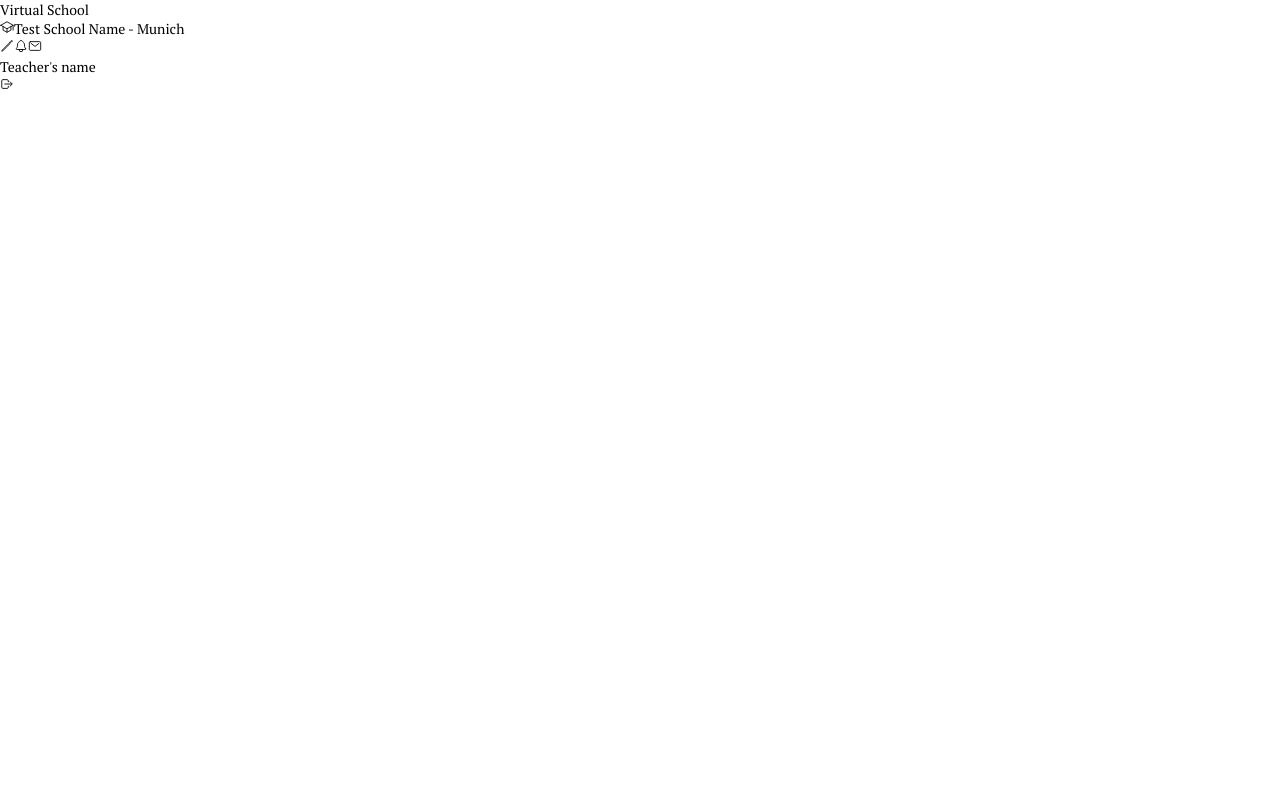
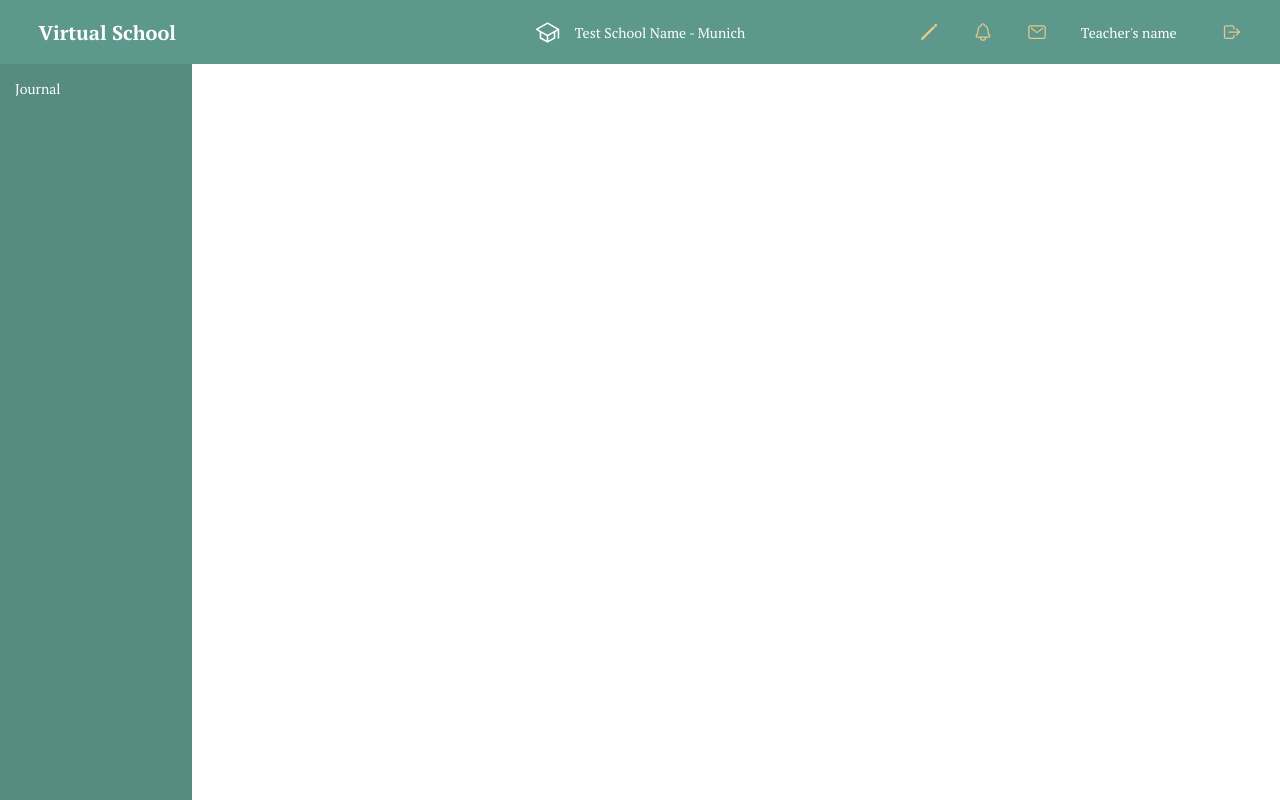
Before and after one commit to dhristoskov/virtual-school, a React (Create React App) app in the folder app-frontend/: page / in a window 1280 px wide. Built offline with nearby package versions, Linux system fonts and the light colour scheme; the HTML template or start-up script is replaced by a standard one.

Commit message:
virtual-school add menu

```diff
--- a/app-frontend/src/components/header/Header.scss
+++ b/app-frontend/src/components/header/Header.scss
@@ -1 +1,34 @@
 @import '../../styles//colors';
+@import '../../styles//font-sizes';
+
+.header-main {
+    width: 100%;
+    height: 8vh;
+    padding: 1% 3%;
+    display: flex;
+    justify-content: space-between;
+    align-items: center;
+    background-color: $color-green;
+    color: $color-white;
+
+    &-logo, &-school {
+        width: 33%;
+    }
+
+    &-logo {
+        font-size: $medium-size;
+        font-weight: 700;
+    }
+
+    &-school {
+        display: flex;
+        justify-content: center;
+        align-items: center;
+        font-size: 25px;
+
+        &--title {
+            font-size: 14px;
+            margin-left: 15px;
+        }
+    }
+}
--- a/app-frontend/src/components/header/Header.tsx
+++ b/app-frontend/src/components/header/Header.tsx
@@ -1,33 +1,19 @@
 import React from 'react';
-import {
-    IoSchoolOutline,
-    IoMailOutline,
-    IoNotificationsOutline,
-    IoPencilOutline,
-    IoLogOutOutline
-} from 'react-icons/io5';
 
-//IoMailUnreadOutline - incoming message
-//IoNotifications - has notification
+import { IoSchoolOutline } from 'react-icons/io5';
 
 import './Header.scss';
+
+import HeaderOptions from './header-options/HeaderOptions';
 
 const Header = () => {
     return (
         <div className='header-main'>
             <p className='header-main-logo'>Virtual School</p>
-            <p className='header-main-school'><IoSchoolOutline /><span>Test School Name - Munich</span></p>
-            <div className='header-main-menu'>
-                <div className='header-main-menu--buttons'>
-                    <IoPencilOutline />
-                    <IoNotificationsOutline />
-                    <IoMailOutline />
-                </div>
-                <div className='header-main-menu--teacher'>
-                    <p>Teacher's name</p>
-                </div>
-                <p className='header-main-menu--logout'><IoLogOutOutline /></p>
-            </div>
+            <p className='header-main-school'><IoSchoolOutline />
+                <span className='header-main-school--title'>Test School Name - Munich</span>
+            </p>
+            <HeaderOptions />
         </div>
     );
 }
--- /dev/null
+++ b/app-frontend/src/components/header/header-options/HeaderOptions.scss
@@ -0,0 +1,33 @@
+@import '../../../styles/font-sizes';
+@import '../../../styles/colors';
+
+.header-options {
+    width: 33%;
+    display: flex;
+    align-items: center;
+    justify-content: flex-end;
+    align-items: center;
+
+    &-menu {
+        display: flex;
+        align-items: center;
+        justify-content: space-between;
+        width: 65%;
+        font-size: $medium-size;
+        color: $color-button;
+        cursor: pointer;
+        margin-right: 45px;
+
+        &--teacher {
+            font-size: 14px;
+            color: $color-white;
+            cursor: auto;
+        }
+    }
+
+    &-logout {
+        font-size: $medium-size;
+        color: $color-button;
+        cursor: pointer;
+    }
+}
--- /dev/null
+++ b/app-frontend/src/components/header/header-options/HeaderOptions.tsx
@@ -0,0 +1,32 @@
+import React from 'react';
+import {
+    IoMailOutline,
+    IoNotificationsOutline,
+    IoPencilOutline,
+    IoLogOutOutline
+} from 'react-icons/io5';
+
+import './HeaderOptions.scss'
+
+
+//IoMailUnreadOutline - incoming message
+//IoNotifications - has notification
+
+const HeaderOptions = () => {
+
+    return (
+        <div className='header-options'>
+            <div className='header-options-menu'>
+                <IoPencilOutline />
+                <IoNotificationsOutline />
+                <IoMailOutline />
+                <div className='header-options-menu--teacher'>
+                    <p>Teacher's name</p>
+                </div>
+            </div>
+            <IoLogOutOutline className='header-options-logout'/>
+        </div>
+    )
+}
+
+export default HeaderOptions;
--- /dev/null
+++ b/app-frontend/src/components/menu/MainMenu.scss
@@ -0,0 +1,16 @@
+@import '../../styles//colors';
+
+.main-menu {
+    width: 15%;
+    height: 92vh;
+    background-color: $color-dark-green;
+    padding: 15px;
+    display: flex;
+    flex-direction: column;
+    align-items: flex-start;
+
+    &-item {
+        color: $color-white;
+        cursor: pointer;
+    }
+}
--- /dev/null
+++ b/app-frontend/src/components/menu/MainMenu.tsx
@@ -0,0 +1,14 @@
+import React from 'react';
+
+import './MainMenu.scss';
+
+const MainMenu = () => {
+
+    return (
+        <div className='main-menu'>
+            <p className='main-menu-item'>Journal</p>
+        </div>
+    )
+}
+
+export default MainMenu;
--- a/app-frontend/src/pages/dashboard/Dashboard.tsx
+++ b/app-frontend/src/pages/dashboard/Dashboard.tsx
@@ -1,10 +1,15 @@
 import React from 'react'
 
 import Header from '../../components/header/Header';
+import MainMenu from '../../components/menu/MainMenu';
 
 const Dashboard = () => {
     return (
-        <Header />
+        <div>
+            <Header />
+            <MainMenu />
+        </div>
+
     );
 }
 
--- a/app-frontend/src/styles/_colors.scss
+++ b/app-frontend/src/styles/_colors.scss
@@ -1 +1,4 @@
 $color-green: #5D988D;
+$color-dark-green: #558B81;
+$color-white: #FFFFFF;
+$color-button: #E4C98B;
--- /dev/null
+++ b/app-frontend/src/styles/_font-sizes.scss
@@ -0,0 +1 @@
+$medium-size: 20px;
```
